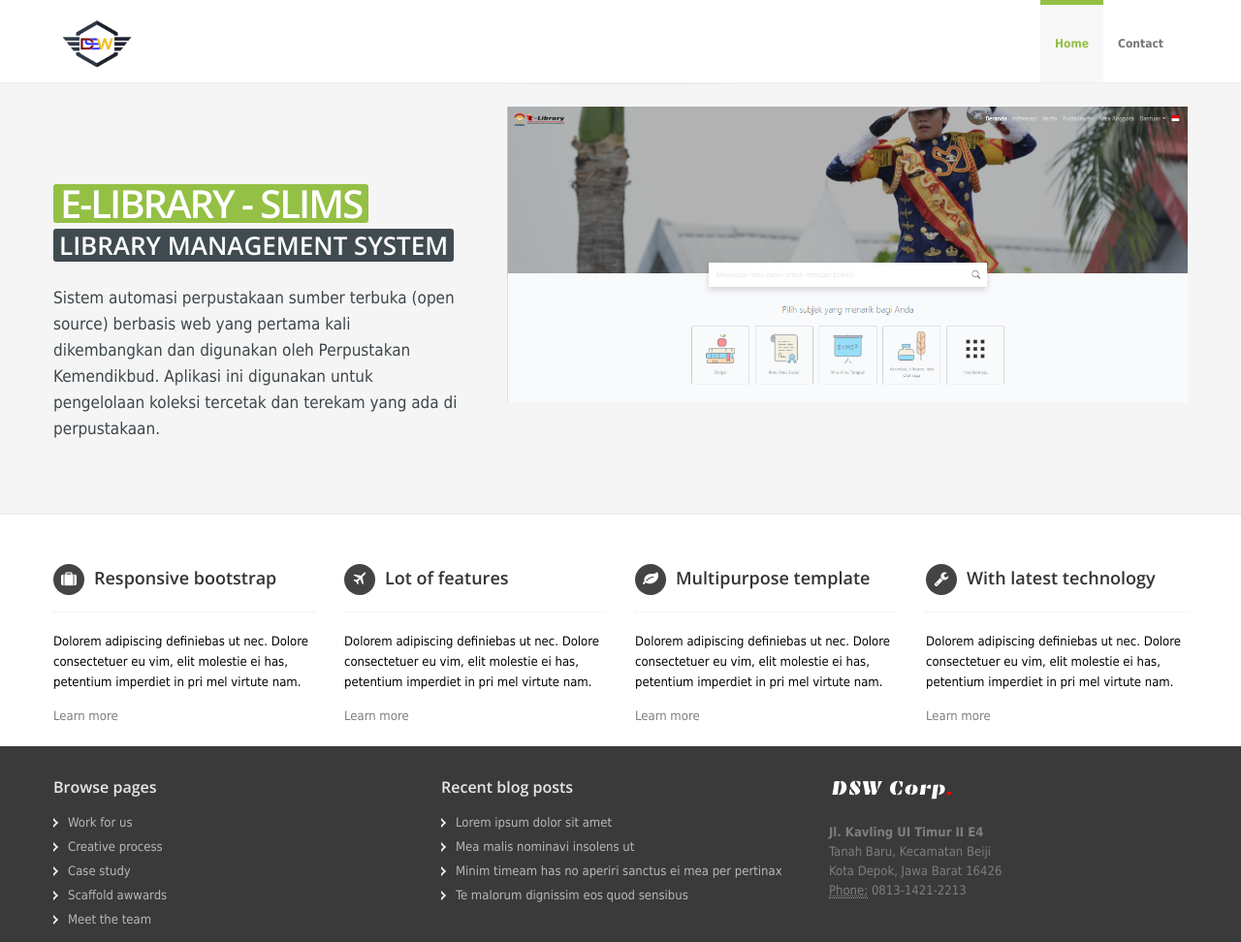
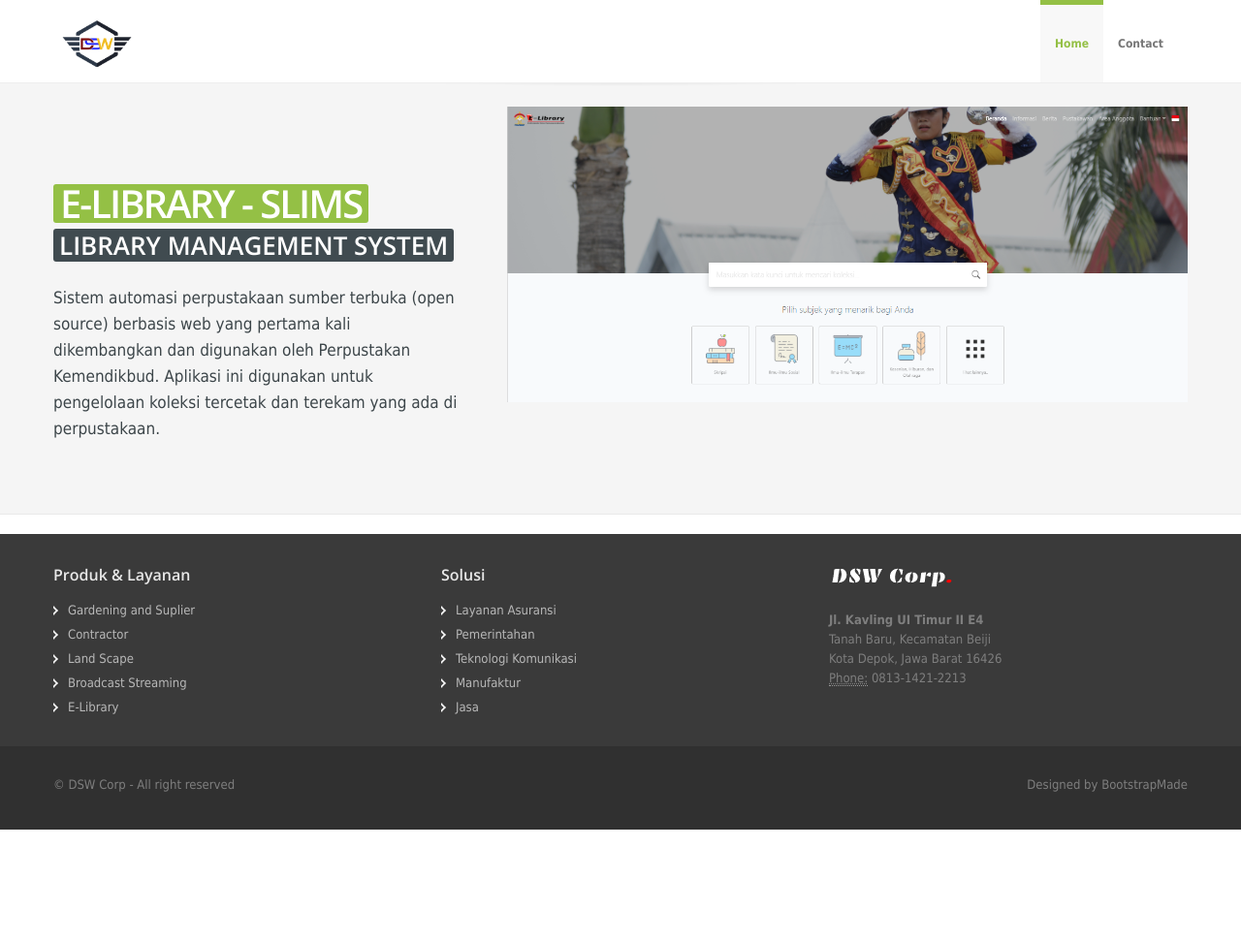
Before and after one commit to acp2013/dws, a plain HTML site: page index.html in a window 1280 px wide. Shown: the top 972 px of the page at 97% size. After the commit the page ends 856 px from the top, so only its background shows below. Drawn offline with nearby package versions, Linux system fonts and the light colour scheme.

Commit message:
tampilan sementara no konten blog

```diff
--- a/index.html
+++ b/index.html
@@ -141,28 +141,15 @@
                   <!-- Layer 2 -->
                   <li>
                     <div class="info">
-                      <h2>Smart and fresh</h2>
+                      <h2>Broadcasting Streaming</h2>
                       <br>
-                      <h3>Rich of features</h3>
+                      <h3>Jasa Layanan Streaming Youtube, Zoom dan Platform Lain</h3>
                       <p>
-                        Lorem ipsum dolor sit amet, munere commodo ut nam, quod volutpat in per. At nec case iriure, consul recteque nec et.
+                        Solusi jasa live streaming untuk mengadakan event virtual dan meyiarkannya dengan platform streaming seperti youtube, facebook, instagram atau zoom. Jasa Live Streaming adalah solusi yang terbaik, bagi Anda yang akan mengabadikan momen spesial, atau event virtual Anda. Setiap acara yang spesial yang tidak dilakukan setiap harinya tentunya menjadi sesuatu yang sayang untuk dilupakan. Anda senantiasa berupaya untuk tetap dapat menyimpan momen itu dalam sebuah dokumentasi video.
                       </p>
                       <!-- <a class="btn btn-success" href="#">Learn more &raquo;</a> -->
                     </div>
-                    <img class="slider_img" src="assets/img/slides/sequence/img-2.png" alt="">
-                  </li>
-                  <!-- Layer 3 -->
-                  <li>
-                    <div class="info">
-                      <h2>Far from ugly</h2>
-                      <br>
-                      <h3>Latest technology</h3>
-                      <p>
-                        Lorem ipsum dolor sit amet, munere commodo ut nam, quod volutpat in per. At nec case iriure, consul recteque nec et.
-                      </p>
-                      <!-- <a class="btn btn-success" href="#">Learn more &raquo;</a> -->
-                    </div>
-                    <img class="slider_img" src="assets/img/slides/sequence/img-3.png" alt="">
+                    <img class="slider_img" src="assets/img/slides/sequence/broadcasting.jpeg" alt="">
                   </li>
                 </ul>
               </div>
@@ -173,7 +160,7 @@
       </div>
     </div>
   </section>
-  <section id="maincontent">
+  <!-- <section id="maincontent">
     <div class="container">
       <div class="row">
         <div class="span3 features">
@@ -218,7 +205,7 @@
         </div>
       </div>
     </div>
-  </section>
+  </section> -->
   <!-- Footer
  ================================================== -->
   <footer class="footer">
@@ -226,24 +213,25 @@
       <div class="row">
         <div class="span4">
           <div class="widget">
-            <h5>Browse pages</h5>
+            <h5>Produk & Layanan</h5>
             <ul class="regular">
-              <li><a href="#">Work for us</a></li>
-              <li><a href="#">Creative process</a></li>
-              <li><a href="#">Case study</a></li>
-              <li><a href="#">Scaffold awwards</a></li>
-              <li><a href="#">Meet the team</a></li>
+              <li><a href="#">Gardening and Suplier</a></li>
+              <li><a href="#">Contractor</a></li>
+              <li><a href="#">Land Scape</a></li>
+              <li><a href="#">Broadcast Streaming</a></li>
+              <li><a href="#">E-Library</a></li>
             </ul>
           </div>
         </div>
         <div class="span4">
           <div class="widget">
-            <h5>Recent blog posts</h5>
+            <h5>Solusi</h5>
             <ul class="regular">
-              <li><a href="#">Lorem ipsum dolor sit amet</a></li>
-              <li><a href="#">Mea malis nominavi insolens ut</a></li>
-              <li><a href="#">Minim timeam has no aperiri sanctus ei mea per pertinax</a></li>
-              <li><a href="#">Te malorum dignissim eos quod sensibus</a></li>
+              <li><a href="#">Layanan Asuransi</a></li>
+              <li><a href="#">Pemerintahan</a></li>
+              <li><a href="#">Teknologi Komunikasi</a></li>
+              <li><a href="#">Manufaktur</a></li>
+              <li><a href="#">Jasa</a></li>
             </ul>
           </div>
         </div>
```
Also changed, not shown: contact.html (+13 -12 lines), assets/img/slides/sequence/broadcasting.jpeg (added).
